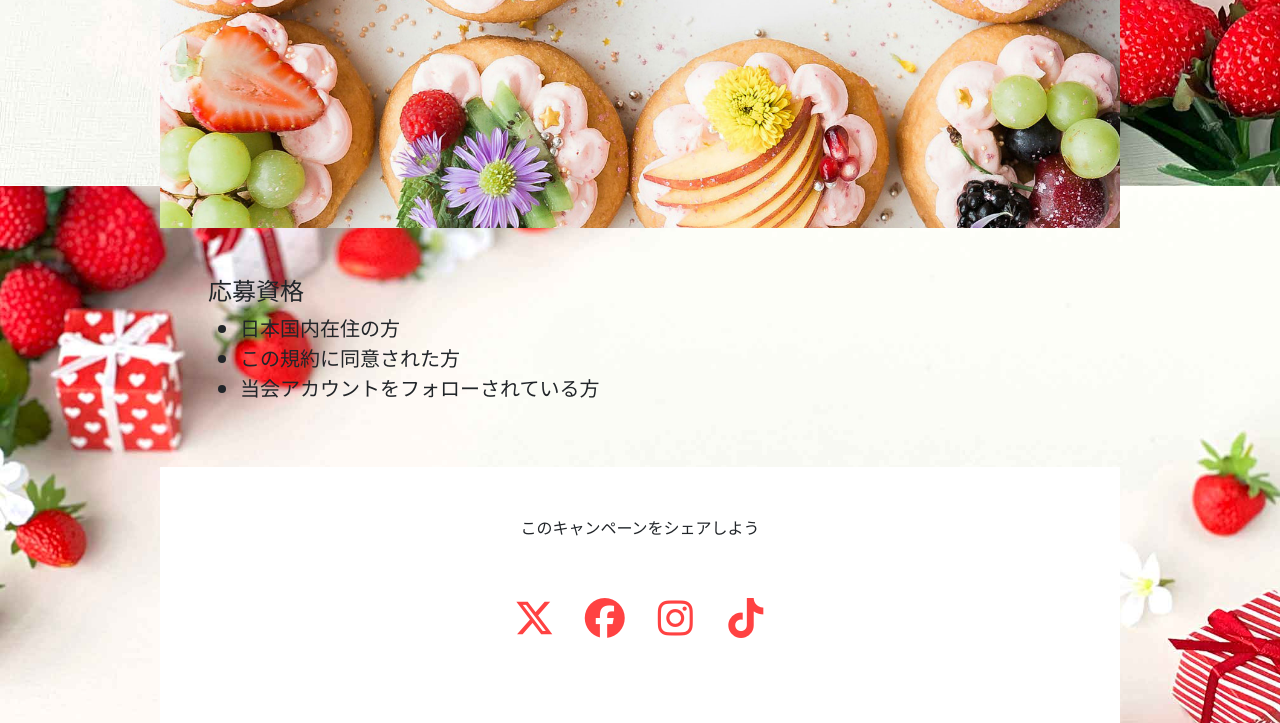
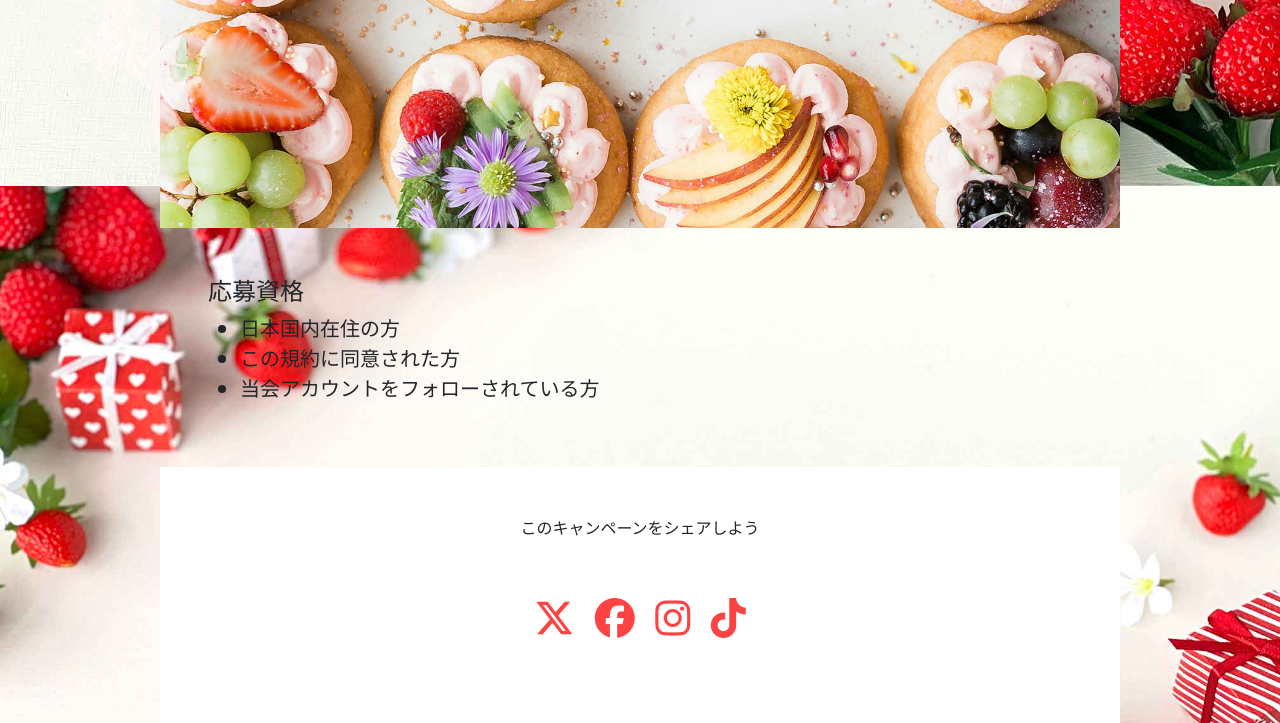
Before and after one commit to Matsunaoya/tart2022, a plain HTML site: page index.html in a window 1280 px wide. Shown: the part 4068-4791 px from the top of the page. Drawn offline with nearby package versions, Linux system fonts and the light colour scheme.

Commit message:
Update index.html

```diff
--- a/index.html
+++ b/index.html
@@ -8,7 +8,7 @@
     <link rel="preconnect" href="https://fonts.googleapis.com">
     <link rel="preconnect" href="https://fonts.gstatic.com" crossorigin>
     <link href="https://fonts.googleapis.com/css2?family=Noto+Sans+JP:wght@100..900&display=swap" rel="stylesheet">
-    <link href="https://cdnis.cloudflare.com/ajax/libs/font-awesome/6.5.2/css/all.min.css"rel="stylesheet">
+    <link rel="stylesheet" href="https://cdnjs.cloudflare.com/ajax/libs/font-awesome/6.6.0/css/all.min.css" integrity="sha512-Kc323vGBEqzTmouAECnVceyQqyqdsSiqLQISBL29aUW4U/M7pSPA/gEUZQqv1cwx4OnYxTxve5UMg5GT6L4JJg==" crossorigin="anonymous" referrerpolicy="no-referrer" />
 <style>
 body {
   font-family: "Noto Sans JP", sans-serif;
```
